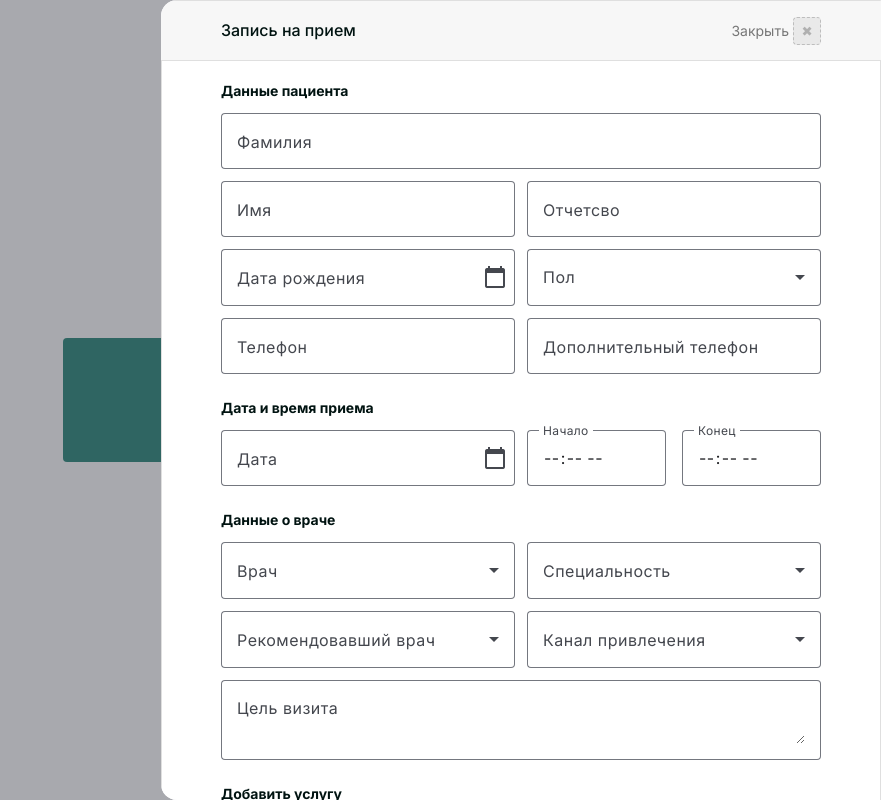
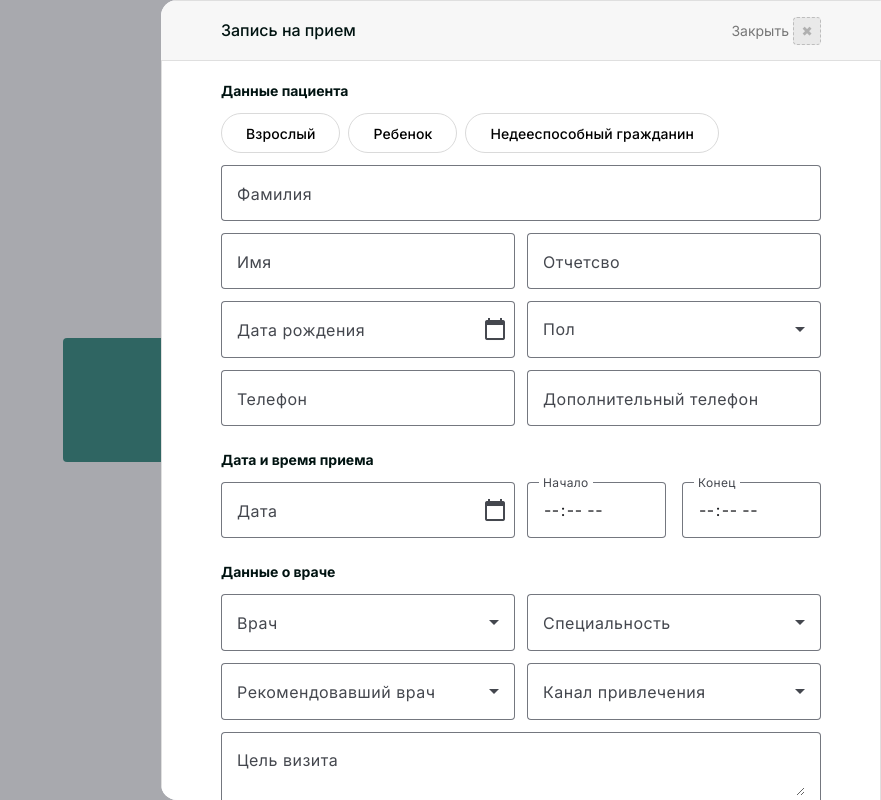
Before and after one commit to iontrxne/qird_sidebar, an Angular app: page / in a window 1280 px wide. Both pictures are taken after a click on the button "Открыть запись". Shown: the whole page, without its empty margins (399-1280 px from the left). Built offline with nearby package versions, Linux system fonts and the light colour scheme.

Commit message:
add buttons and upd select panel

```diff
--- a/src/app/app.component.css
+++ b/src/app/app.component.css
@@ -165,4 +165,30 @@ main {
   padding: 7px 16px;
 }
 
-/*background: rgb(246, 246, 251);*/
+.mat-mdc-option:focus.mdc-list-item, .mat-mdc-option.mat-mdc-option-active.mdc-list-item {
+  background-color: #fff
+}
+
+.mat-mdc-option.mat-mdc-option-active.mdc-list-item:hover {
+  background-color: #e3e3e4;
+}
+
+.check-adult-container {
+  display: flex;
+  gap: 8px;
+  margin-bottom: 12px;
+}
+
+.check-adult-container .selected {
+  background-color: #f0ecf4;
+  border: 1px solid rgb(63, 81, 181);
+  color: rgb(63, 81, 181);
+}
+
+.mat-mdc-outlined-button:not(:disabled) {
+  color: #000;
+}
+
+.mat-mdc-outlined-button:not(:disabled) {
+  border: 1px solid rgb(218, 218, 218);
+}
--- a/src/app/app.component.html
+++ b/src/app/app.component.html
@@ -28,6 +28,30 @@
           <span class="content-title">
             Данные пациента
           </span>
+
+          <div class="check-adult-container">
+            <button
+              mat-stroked-button
+              [ngClass]="{'selected': selectedValue === 'adult'}"
+              (click)="onToggleChange('adult')"
+            >
+              Взрослый
+            </button>
+            <button
+              mat-stroked-button
+              [ngClass]="{'selected': selectedValue === 'child'}"
+              (click)="onToggleChange('child')"
+            >
+              Ребенок
+            </button>
+            <button
+              mat-stroked-button
+              [ngClass]="{'selected': selectedValue === 'incapacitated'}"
+              (click)="onToggleChange('incapacitated')"
+            >
+              Недееспособный гражданин
+            </button>
+          </div>
 
           <div class="content-form">
             <mat-form-field appearance="outline">
--- a/src/app/app.component.ts
+++ b/src/app/app.component.ts
@@ -1,4 +1,4 @@
-import { Component, } from '@angular/core';
+import { Component } from '@angular/core';
 import { RouterOutlet } from '@angular/router';
 import { MatIconModule } from '@angular/material/icon';
 import { MatButtonModule } from '@angular/material/button';
@@ -10,6 +10,9 @@ import { MatSidenavModule } from '@angular/material/sidenav';
 import { DateAdapter, MAT_DATE_FORMATS, MAT_DATE_LOCALE } from '@angular/material/core';
 import { AppDateAdapter, APP_DATE_FORMAT } from './adapters/date.adapter';
 import { FormsModule, ReactiveFormsModule } from '@angular/forms';
+import { MatButtonToggleModule } from '@angular/material/button-toggle';
+import { CommonModule } from '@angular/common';
+
 
 @Component({
   selector: 'app-root',
@@ -24,7 +27,9 @@ import { FormsModule, ReactiveFormsModule } from '@angular/forms';
     MatDatepickerModule,
     MatSidenavModule,
     FormsModule,
-    ReactiveFormsModule
+    ReactiveFormsModule,
+    MatButtonToggleModule,
+    CommonModule,
   ],
   templateUrl: './app.component.html',
   styleUrl: './app.component.css',
@@ -60,4 +65,11 @@ export class AppComponent {
   services = [
     {value: 'сonsultation', viewValue: 'Консультация'},
   ];
+
+  selectedValue: string = '';
+
+  onToggleChange(value: string) {
+    this.selectedValue = value;
+  }
+
 };
```
